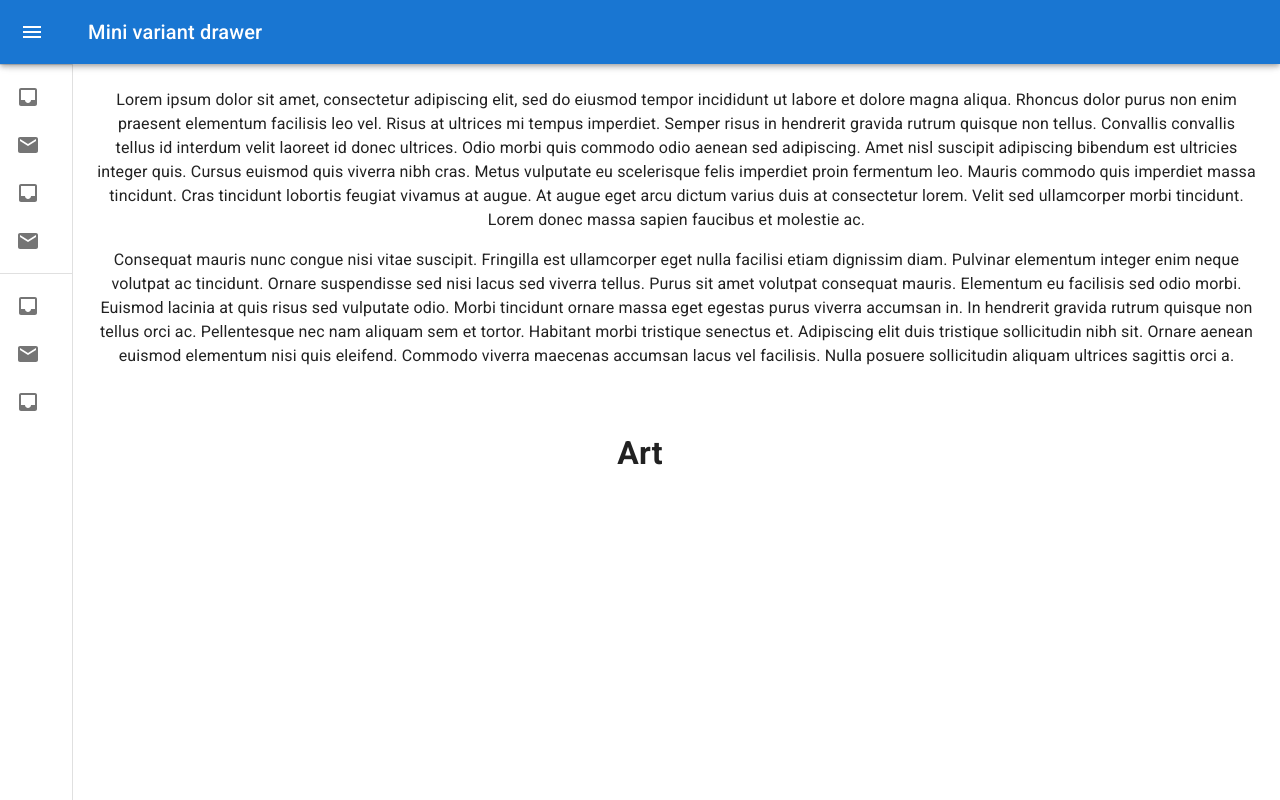
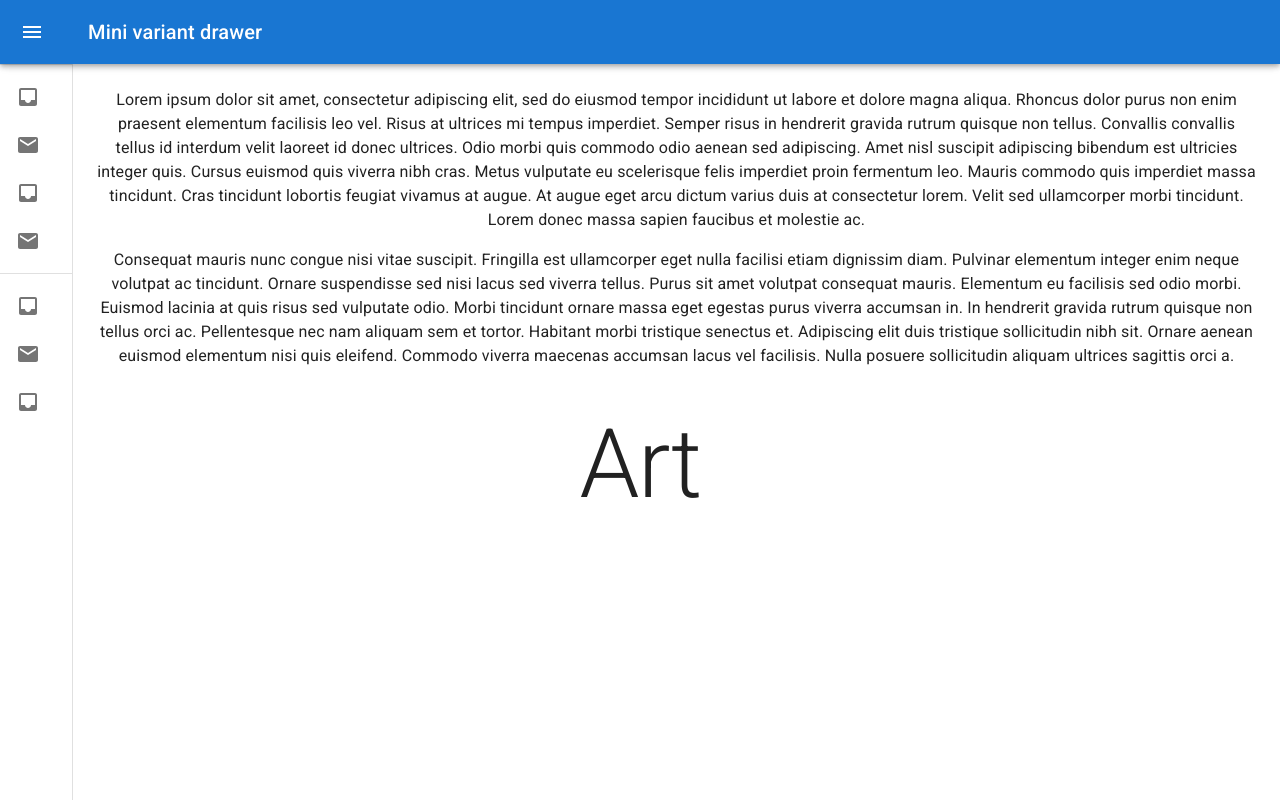
Before and after one commit to jsoomie/school-notebook, a React (Create React App) app: page /art in a window 1280 px wide. Built offline with nearby package versions, Linux system fonts and the light colour scheme.

Commit message:
chore: create box and typo of material ui inside of art

```diff
--- a/src/pages/Art/Art.tsx
+++ b/src/pages/Art/Art.tsx
@@ -1,9 +1,10 @@
 import "./Art.css";
+import { Typography, Box } from "@mui/material";
 
 export const Art = () => {
   return (
-    <div>
-      <h1>Art</h1>
-    </div>
+    <Box>
+      <Typography variant="h1">Art</Typography>
+    </Box>
   );
 };
```
